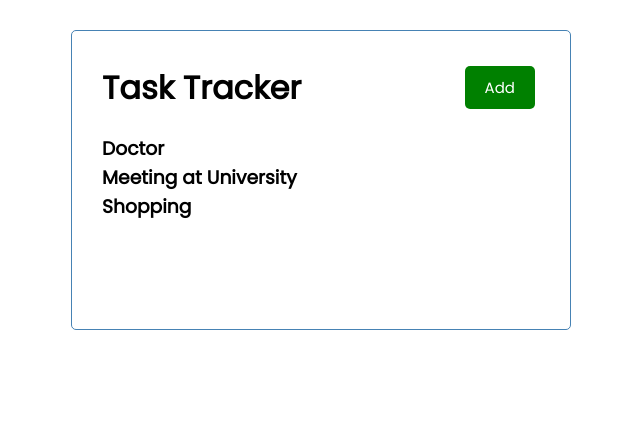
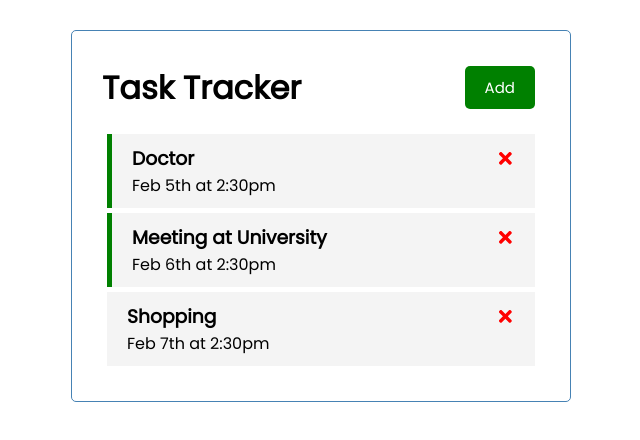
Before and after one commit to denys-petryniak/react-task-tracker, a React (Create React App) app: page / in a window 1280 px wide. Shown: the top 440 px of the page, without its empty margins (319-959 px from the left). Built offline with nearby package versions, Linux system fonts and the light colour scheme.

Commit message:
added task component

```diff
--- a/package.json
+++ b/package.json
@@ -9,6 +9,7 @@
     "prop-types": "^15.7.2",
     "react": "^17.0.1",
     "react-dom": "^17.0.1",
+    "react-icons": "^4.1.0",
     "react-scripts": "4.0.1",
     "web-vitals": "^0.2.4"
   },
--- a/src/App.js
+++ b/src/App.js
@@ -24,10 +24,28 @@ const App = () => {
 		}
 	])
 
+	const deleteTask = (id) => {
+		setTasks(tasks.filter((task) => task.id !== id))
+	}
+
+	const toggleReminder = (id) => {
+		setTasks(tasks.map((task) =>
+			task.id === id ? { ...task, reminder: !task.reminder } : task)
+		)
+	}
+
   return (
     <div className="container">
       <Header />
-      <Tasks tasks={tasks} />
+			{tasks.length ? (
+				<Tasks
+					tasks={tasks}
+					onDelete={deleteTask}
+					onToggle={toggleReminder}
+				/>
+			) : (
+				'No Tasks To Show'
+			)}
     </div>
   );
 }
--- /dev/null
+++ b/src/components/Task.js
@@ -0,0 +1,21 @@
+import { FaTimes } from 'react-icons/fa'
+
+const Task = ({ task, onDelete, onToggle }) => {
+	return (
+		<div
+			className={`task ${task.reminder ? 'reminder' : ''}`}
+			onDoubleClick={() => onToggle(task.id)}
+		>
+			<h3>
+				{task.text}
+				<FaTimes
+				 	style={{ color: 'red', cursor: 'pointer' }}
+					onClick={() => onDelete(task.id)}
+				/>
+			</h3>
+			<p>{task.day}</p>
+		</div>
+	)
+}
+
+export default Task
--- a/src/components/Tasks.js
+++ b/src/components/Tasks.js
@@ -1,9 +1,16 @@
-const Tasks = ({ tasks }) => {
+import Task from './Task'
+
+const Tasks = ({ tasks, onDelete, onToggle }) => {
 	return (
 		<>
 			{tasks.map((task) => (
-				<h3 key={task.id}>{ task.text }</h3>)
-			)}
+				<Task
+					key={task.id}
+					task={task}
+					onDelete={onDelete}
+					onToggle={onToggle}
+				/>
+			))}
 		</>
 	)
 }
```
Also changed, not shown: 2 other files (tests, documents, lock files or other folders).
